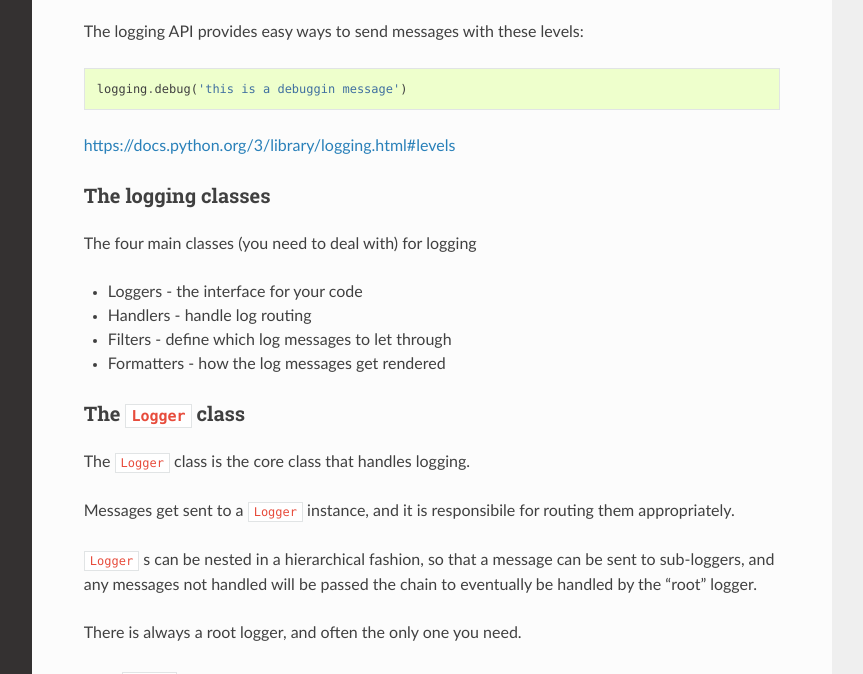
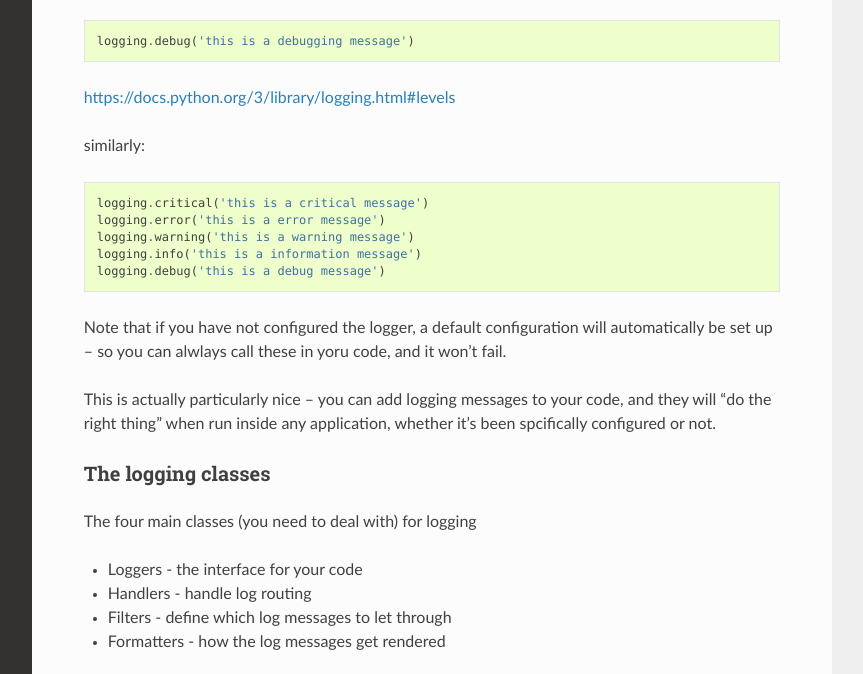
Before and after one commit to UWPCE-PythonCert/Py300, a Sphinx documentation site: the page built from source/logging.rst, in a window 1280 px wide and 900 px high, scrolled down 2477 px, cut to the strip 226-900 px from the top of the window. Shown: the whole strip, without its empty margins (268-1131 px from the left). Built offline with Sphinx 7.4.7 and the Read the Docs theme 2.0.0, drawn with Linux system fonts in a browser that asks for light colours; some of the changed text lies outside the part shown.

Commit message:
fixed some typos, etc in the logging talk.

```diff
--- a/source/logging.rst
+++ b/source/logging.rst
@@ -120,11 +119,24 @@ The logging API provides easy ways to send messages with these levels:
 
 .. code-block:: python
 
-    logging.debug('this is a debuggin message')
+    logging.debug('this is a debugging message')
 
 
 https://docs.python.org/3/library/logging.html#levels
 
+similarly:
+
+.. code-block:: python
+
+    logging.critical('this is a critical message')
+    logging.error('this is a error message')
+    logging.warning('this is a warning message')
+    logging.info('this is a information message')
+    logging.debug('this is a debug message')
+
+Note that if you have not configured the logger, a default configuration will automatically be set up -- so you can alwlays call these in yoru code, and it won't fail.
+
+This is actually particularly nice -- you can add logging messages to your code, and they will "do the right thing" when run inside any application, whether it's been spcifically configured or not.
 
 The logging classes
 -------------------
@@ -305,6 +317,7 @@ It calls a fake "application" that does things in random order, logging as it go
 
 Let's go check it out!
 
+
 References
 ----------
 
```
Also changed, not shown: other parts of source/logging.rst (+4 -5 lines), 1 other file.
